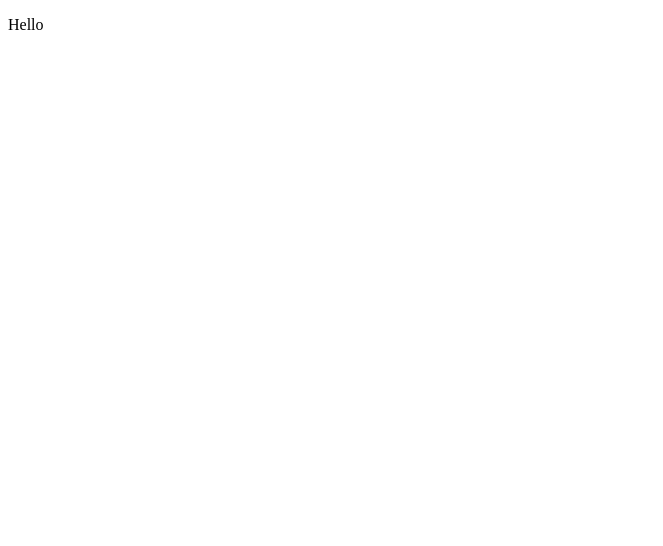
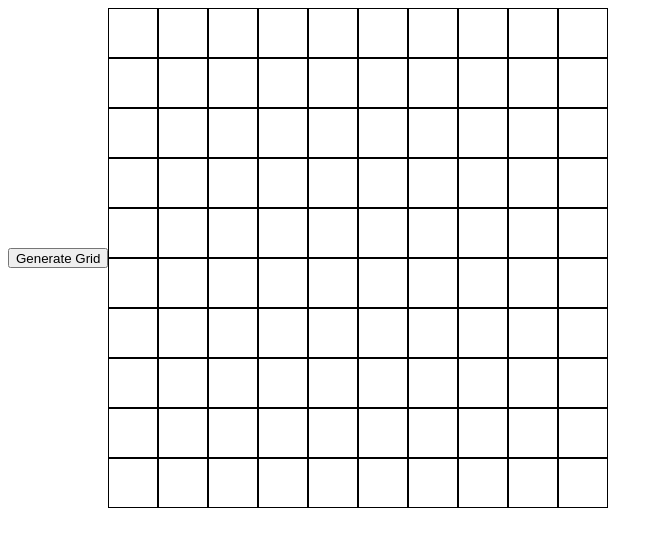
Before and after one commit to nappalion/etch-a-sketch, a plain HTML site: page index.html in a window 1280 px wide. Shown: the whole page, without its empty margins (0-663 px from the left). Drawn offline with Linux system fonts and the light colour scheme.

Commit message:
Create grid

```diff
--- a/index.html
+++ b/index.html
@@ -2,9 +2,15 @@
 <head>
     <title>Etch-A-Sketch</title>
     <meta charset="UTF-8">
+    <link rel="stylesheet" type="text/css" href="style.css">
 </head>
 <body>
-    <p>Hello</p>
+    <div class="screen">
+        <button class="grid-button">Generate Grid</button>
+        <div class="container">
+
+        </div>
+    </div>
     <script src="script.js"></script>
 </body>
 </html>
--- a/script.js
+++ b/script.js
@@ -0,0 +1,47 @@
+const screen = document.querySelector(".screen")
+const container = document.querySelector(".container");
+const gridSizeButton = document.querySelector(".grid-button");
+
+gridSizeButton.onclick = () => {
+    const size = parseInt(prompt("Please enter the number of rows and columns (max 100): "));
+    if (size && size <= 100) {
+        createGrid(size, size)
+    }
+}
+
+function changeColor(square) {
+    let red = Math.floor(Math.random() * 256);
+    let green = Math.floor(Math.random() * 256);
+    let blue = Math.floor(Math.random() * 256);
+    square.style.backgroundColor = "rgb(" + red + ", " + green + ", " + blue + ")";
+}
+
+function createGrid(row, col) {
+    container.innerHTML = '';
+    for (let i = 0; i < row; i++) {
+        const row = document.createElement("div");
+        row.className = "row";
+
+        for (let j = 0; j < col; j++) {
+            const square = document.createElement("div");
+            square.className = "square";
+
+            square.addEventListener('mouseenter', (event) => {
+                if (event.buttons === 1) {
+                    changeColor(square);
+                }
+            })
+
+
+            square.addEventListener('mousedown', () => {
+                square.style.backgroundColor = "red"
+            })
+
+            row.appendChild(square);
+        }
+
+        container.appendChild(row);
+    }
+}
+
+createGrid(10, 10);
--- /dev/null
+++ b/style.css
@@ -0,0 +1,27 @@
+.screen {
+    display: flex;
+    align-items: center;
+}
+
+.container {
+    height: 500px;
+    width: 500px;
+    display: flex;
+    flex-direction: column;
+}
+
+.row {
+    display: flex;
+    flex: 1;
+}
+
+.square {
+    border: 1px solid black;
+    user-select: none;
+    flex: 1;
+}
+
+.grid-button {
+    width: auto;
+    height: 20px;
+}
```
